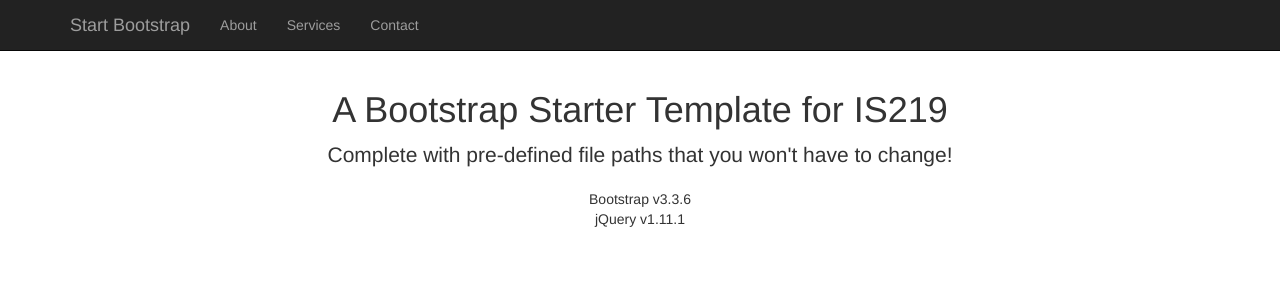
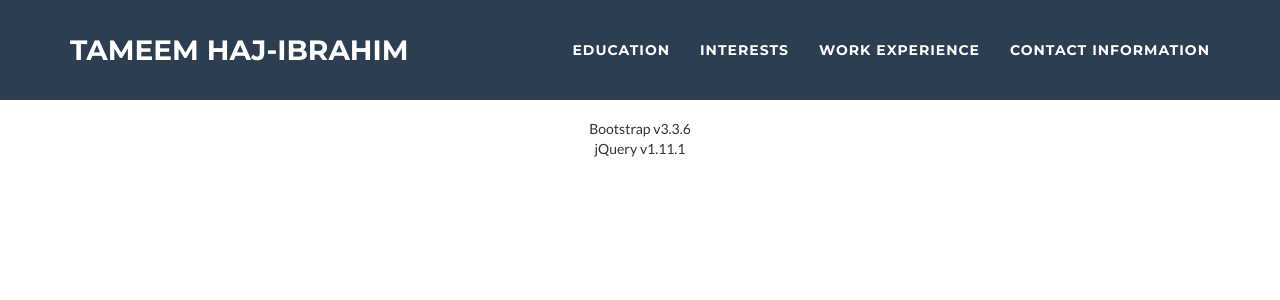
Before and after one commit to gast499/IS219_project1, a PHP site: page / in a window 1280 px wide. Shown: the top 300 px of the page. Run offline with PHP 8.4, Linux system fonts and the light colour scheme; some libraries are stand-ins or nearby versions.

Commit message:
Added a custom  Nav bar

```diff
--- a/index.php
+++ b/index.php
@@ -7,7 +7,7 @@
     <meta http-equiv="X-UA-Compatible" content="IE=edge">
     <meta name="viewport" content="width=device-width, initial-scale=1">
     <meta name="description" content="">
-    <meta name="author" content="">
+    <meta name="author" content="Tameem Haj-Ibrahim">
 
     <title>Bare - Start Bootstrap Template (for IS219)</title>
 
@@ -15,12 +15,12 @@
     <link href="css/bootstrap.min.css" rel="stylesheet">
 
     <!-- Custom CSS -->
-    <style>
-    body {
-        padding-top: 70px;
-        /* Required padding for .navbar-fixed-top. Remove if using .navbar-static-top. Change if height of navigation changes. */
-    }
-    </style>
+    <link href="css/freelancer.min.css" rel="stylesheet">
+
+    <!-- Custom Fonts -->
+    <link href="vendor/font-awesome/css/font-awesome.min.css" rel="stylesheet" type="text/css">
+    <link href="https://fonts.googleapis.com/css?family=Montserrat:400,700" rel="stylesheet" type="text/css">
+    <link href="https://fonts.googleapis.com/css?family=Lato:400,700,400italic,700italic" rel="stylesheet" type="text/css">
 
     <!-- HTML5 Shim and Respond.js IE8 support of HTML5 elements and media queries -->
     <!-- WARNING: Respond.js doesn't work if you view the page via file:// -->
@@ -31,38 +31,42 @@
 
 </head>
 
-<body>
+<body id="page-top" class="index">
 
     <!-- Navigation -->
-    <nav class="navbar navbar-inverse navbar-fixed-top" role="navigation">
+    <nav id="mainNav" class="navbar navbar-default navbar-fixed-top navbar-custom">
         <div class="container">
             <!-- Brand and toggle get grouped for better mobile display -->
-            <div class="navbar-header">
+            <div class="navbar-header page-scroll">
                 <button type="button" class="navbar-toggle" data-toggle="collapse" data-target="#bs-example-navbar-collapse-1">
-                    <span class="sr-only">Toggle navigation</span>
-                    <span class="icon-bar"></span>
-                    <span class="icon-bar"></span>
-                    <span class="icon-bar"></span>
+                    <span class="sr-only">Toggle navigation</span> Menu <i class="fa fa-bars"></i>
                 </button>
-                <a class="navbar-brand" href="#">Start Bootstrap</a>
+                <a class="navbar-brand" href="#page-top">Tameem Haj-Ibrahim</a>
             </div>
+
             <!-- Collect the nav links, forms, and other content for toggling -->
             <div class="collapse navbar-collapse" id="bs-example-navbar-collapse-1">
-                <ul class="nav navbar-nav">
-                    <li>
-                        <a href="#">About</a>
+                <ul class="nav navbar-nav navbar-right">
+                    <li class="hidden">
+                        <a href="#page-top"></a>
                     </li>
-                    <li>
-                        <a href="#">Services</a>
+                    <li class="page-scroll">
+                        <a href="#education">Education</a>
                     </li>
-                    <li>
-                        <a href="#">Contact</a>
+                    <li class="page-scroll">
+                        <a href="#interests">Interests</a>
+                    </li>
+                    <li class="page-scroll">
+                        <a href="#experience">Work Experience</a>
+                    </li>
+                    <li class="page-scroll">
+                        <a href="#contact">Contact Information</a>
                     </li>
                 </ul>
             </div>
             <!-- /.navbar-collapse -->
         </div>
-        <!-- /.container -->
+        <!-- /.container-fluid -->
     </nav>
 
     <!-- Page Content -->
```
